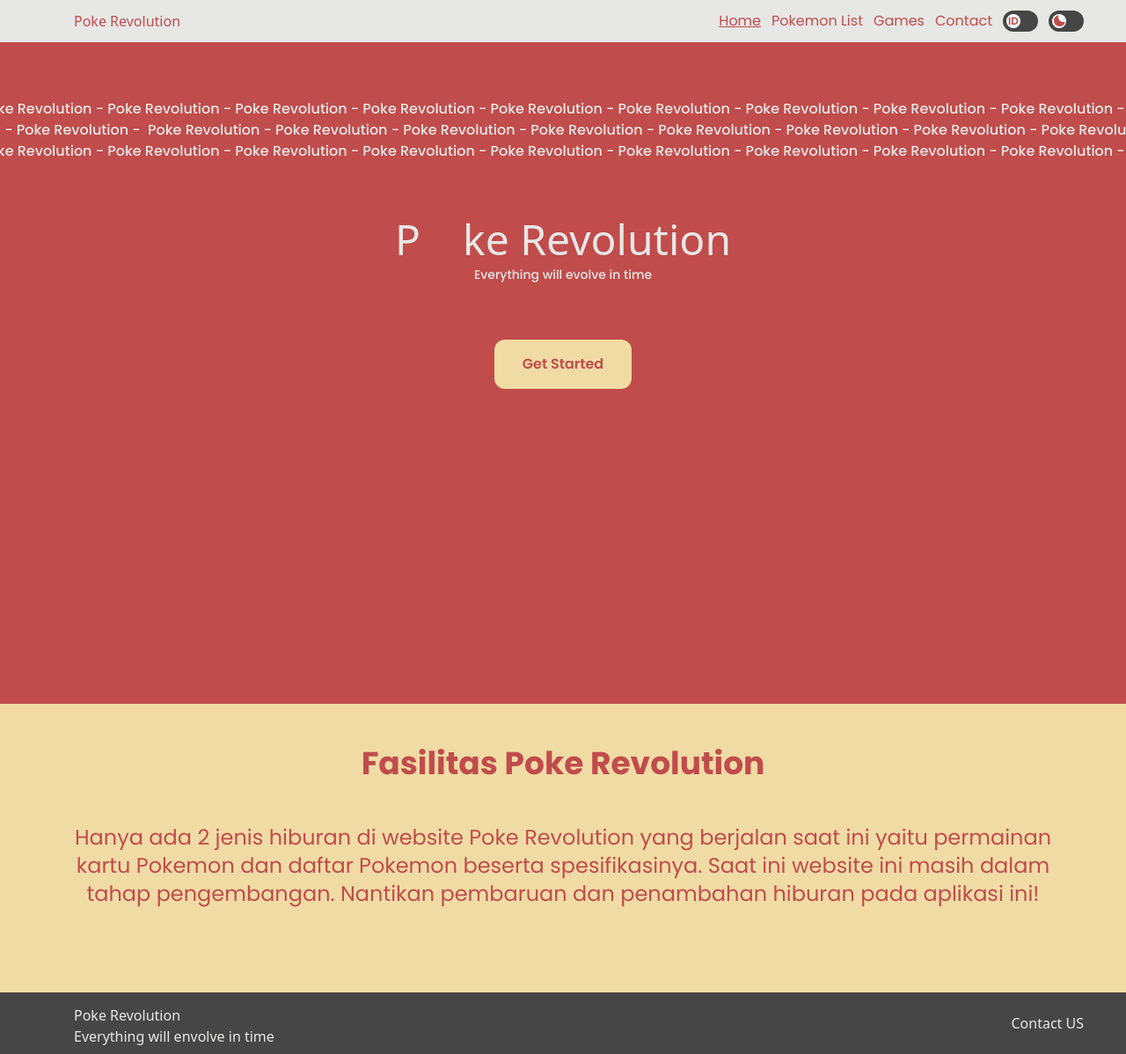
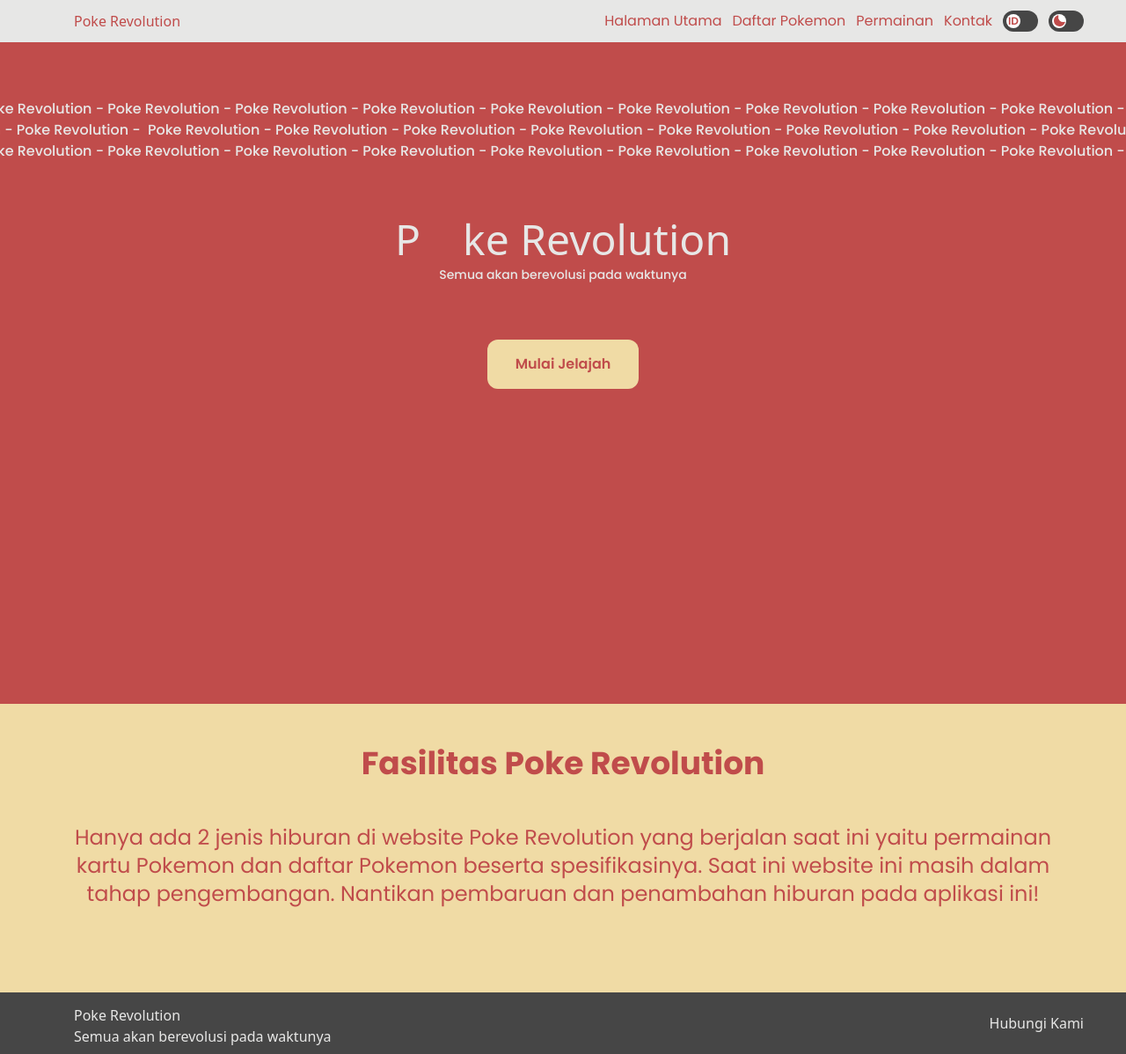
Before and after one commit to wramadhan/poke-revolution, a Next.js app: page / in a window 1280 px wide. Shown: the whole page at 88% size. Built offline with nearby package versions, Linux system fonts and the light colour scheme; some icons are missing; a web font is replaced by a local one.

Commit message:
add : install global state on each required word

```diff
--- a/src/components/footer.tsx
+++ b/src/components/footer.tsx
@@ -1,6 +1,10 @@
+import { HeroSubTitle } from '@/services/home/hero'
 import { Icon } from '@iconify/react'
+import { useLangStore } from '@/store/language'
+import { ContactUs } from '@/services/global/footer'
 
 export const Footer = () => {
+  const { lang } = useLangStore()
   return (
     <footer className='px-12 py-2 bg-tertiary'>
       <div className='flex justify-between text-quaternary'>
@@ -8,10 +12,10 @@
           <Icon icon='ic:twotone-catching-pokemon' className='text-4xl' />
           <h1 className='font-mochiypopone pt-1.5'>
             <div>Poke Revolution</div>
-            <div>Everything will envolve in time</div>
+            <div>{HeroSubTitle[lang ? 'en' : 'id']}</div>
           </h1>
         </span>
-        <button>Contact US</button>
+        <button>{ContactUs[lang ? 'en' : 'id']}</button>
       </div>
     </footer>
   )
--- a/src/components/home/facility.tsx
+++ b/src/components/home/facility.tsx
@@ -1,4 +1,4 @@
-import { FacilityContent, FacilityTitle } from '@/services/content'
+import { FacilityContent, FacilityTitle } from '@/services/home/facilities'
 import { useLangStore } from '@/store/language'
 
 export const Facility = () => {
--- a/src/components/home/mainSection.tsx
+++ b/src/components/home/hero.tsx
@@ -1,7 +1,10 @@
 import Marquee from 'react-fast-marquee'
 import { Icon } from '@iconify/react'
+import { ButtonLabel, HeroSubTitle } from '@/services/home/hero'
+import { useLangStore } from '@/store/language'
 
-export const MainHome = () => {
+export const Hero = () => {
+  const { lang } = useLangStore()
   return (
     <main className='font-medium py-16 text-quaternary bg-primary h-[calc(100vh-48px)]'>
       <Marquee speed={30}>
@@ -20,11 +23,11 @@
         ke Revolution
       </p>
       <p className='w-full flex text-sm justify-center'>
-        Everything will evolve in time
+        {HeroSubTitle[lang ? 'en' : 'id']}
       </p>
       <div className='flex justify-center py-16'>
         <button className='hover:shadow-inner  bg-secondary text-primary font-semibold py-4 px-8 rounded-xl'>
-          Get Started
+          {ButtonLabel[lang ? 'en' : 'id']}
         </button>
       </div>
       <div className='flex justify-center animate-bounce h-12'>
--- a/src/components/navbar.tsx
+++ b/src/components/navbar.tsx
@@ -3,12 +3,11 @@
 import Link from 'next/link'
 import { Footer } from './footer'
 import { useLangStore } from '@/store/language'
+import { ListMenu } from '@/services/global/navbar'
 
 export const Navbar = ({ children }: { children: ReactNode }) => {
   const { lang, toggle: changeLang } = useLangStore()
-  // const [lang, setLang] = useState(false)
   const [mode, setMode] = useState(false)
-
   return (
     <>
       <header className='flex py-1.5 justify-between px-12 bg-quaternary text-primary'>
@@ -20,12 +19,11 @@
           <h1 className='font-mochiypopone pt-1.5'>Poke Revolution</h1>
         </span>
         <nav className='font-poppins flex gap-3 pt-1.5'>
-          <Link href='#' className='underline'>
-            Home
+          {ListMenu[lang ? 'en' : 'id'].map((link, index) => (
+            <Link key={`${index + 1}${link.href}`} href={link.href}>
+              {link.label}
             </Link>
-          <Link href='#'>Pokemon List</Link>
-          <Link href='#'>Games</Link>
-          <Link href='#'>Contact</Link>
+          ))}
           <span className='flex gap-3 mt-[-6px]'>
             <ToglleButton check={lang} setCheck={changeLang} lang={true} />
             <ToglleButton check={mode} setCheck={setMode} lang={false} />
@@ -100,7 +98,8 @@
   const toggleMenu = () => {
     setIsOpen(!isOpen)
   }
-  ;<button
+  return (
+    <button
       className='flex flex-col justify-around w-10 h-10 bg-transparent border-none cursor-pointer p-0'
       onClick={toggleMenu}
     >
@@ -120,4 +119,5 @@
         }`}
       ></div>
     </button>
+  )
 }
--- a/src/pages/index.tsx
+++ b/src/pages/index.tsx
@@ -1,9 +1,9 @@
 import { Facility } from '@/components/home/facility'
-import { MainHome } from '@/components/home/mainSection'
+import { Hero } from '@/components/home/hero'
 export default function Home() {
   return (
     <div className='font-poppins'>
-      <MainHome />
+      <Hero />
       <Facility />
     </div>
   )
--- /dev/null
+++ b/src/services/global/footer.ts
@@ -0,0 +1,4 @@
+export const ContactUs = {
+  en: 'Contact Us',
+  id: 'Hubungi Kami',
+}
--- /dev/null
+++ b/src/services/global/navbar.ts
@@ -0,0 +1,14 @@
+export const ListMenu = {
+  en: [
+    { href: '/', label: 'Home' },
+    { href: '#', label: 'Pokemon List' },
+    { href: '#', label: 'Games' },
+    { href: '#', label: 'Contact' },
+  ],
+  id: [
+    { href: '/', label: 'Halaman Utama' },
+    { href: '#', label: 'Daftar Pokemon' },
+    { href: '#', label: 'Permainan' },
+    { href: '#', label: 'Kontak' },
+  ],
+}
--- /dev/null
+++ b/src/services/home/hero.ts
@@ -0,0 +1,8 @@
+export const HeroSubTitle = {
+  en: 'Everything will evolve in time',
+  id: 'Semua akan berevolusi pada waktunya',
+}
+export const ButtonLabel = {
+  en: 'Get Started',
+  id: 'Mulai Jelajah',
+}
```
Also changed, not shown: src/services/home/facilities.ts (renamed from src/services/content.ts). Lines whose indentation alone changed are shown as unchanged.
